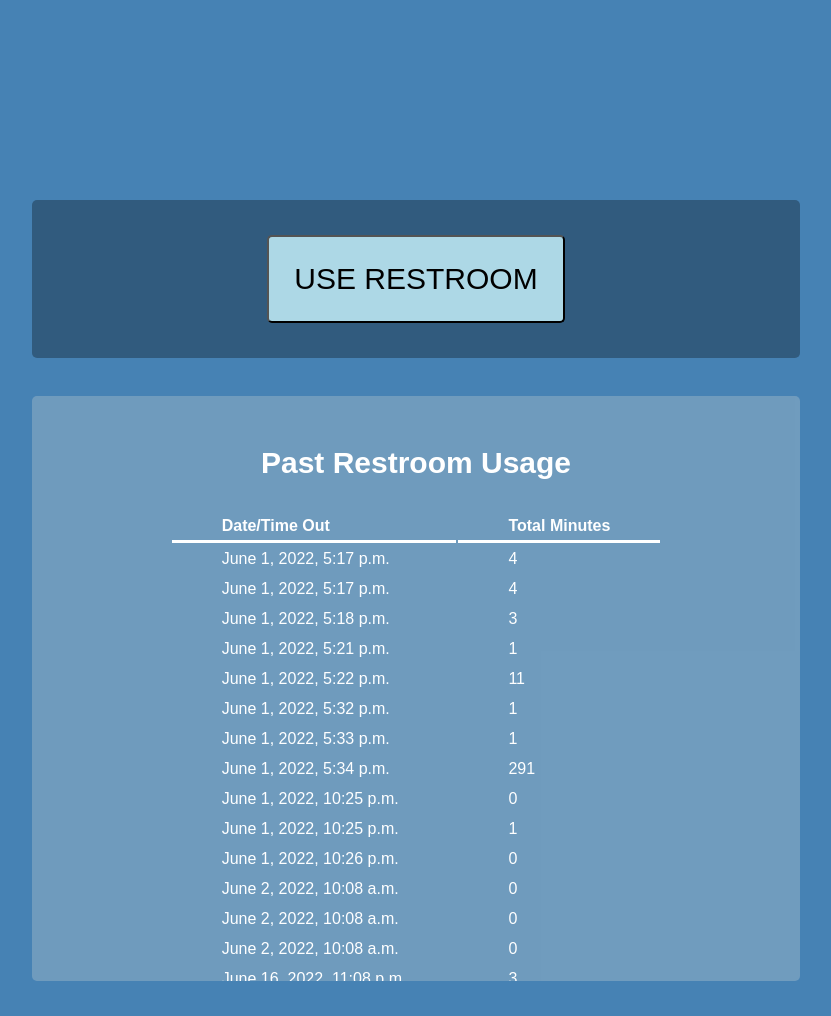
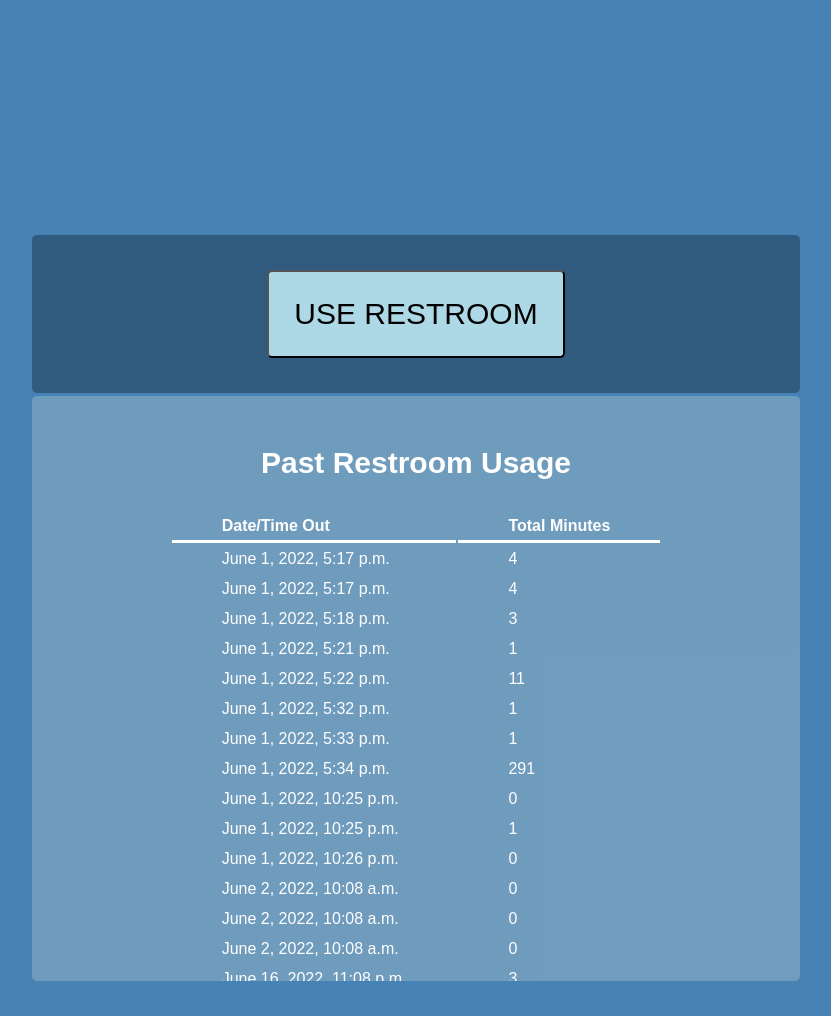
Before and after one commit to mrmaresh/classroom, a Django app: template attendance/templates/select.html in a window 1280 px wide. Shown: the part 153-1169 px from the top of the page, without its empty margins (232-1063 px from the left). Run offline with Django 3.2, Linux system fonts and the light colour scheme; the template is opened without the code that fills it: values that come from a table or form of the project are taken from there, others are empty; data comes from the database, SQL or seed files in the repository; some web fonts are replaced.

Commit message:
Sat, Jul 30, 2022, 6:49 PM +00:00

```diff
--- a/attendance/static/select/style.css
+++ b/attendance/static/select/style.css
@@ -71,7 +71,7 @@ body {
     align-items: center;
     justify-content: center;
     text-align: center;
-    bottom: 53%;
+    bottom: 50%;
 }
 
 
```
